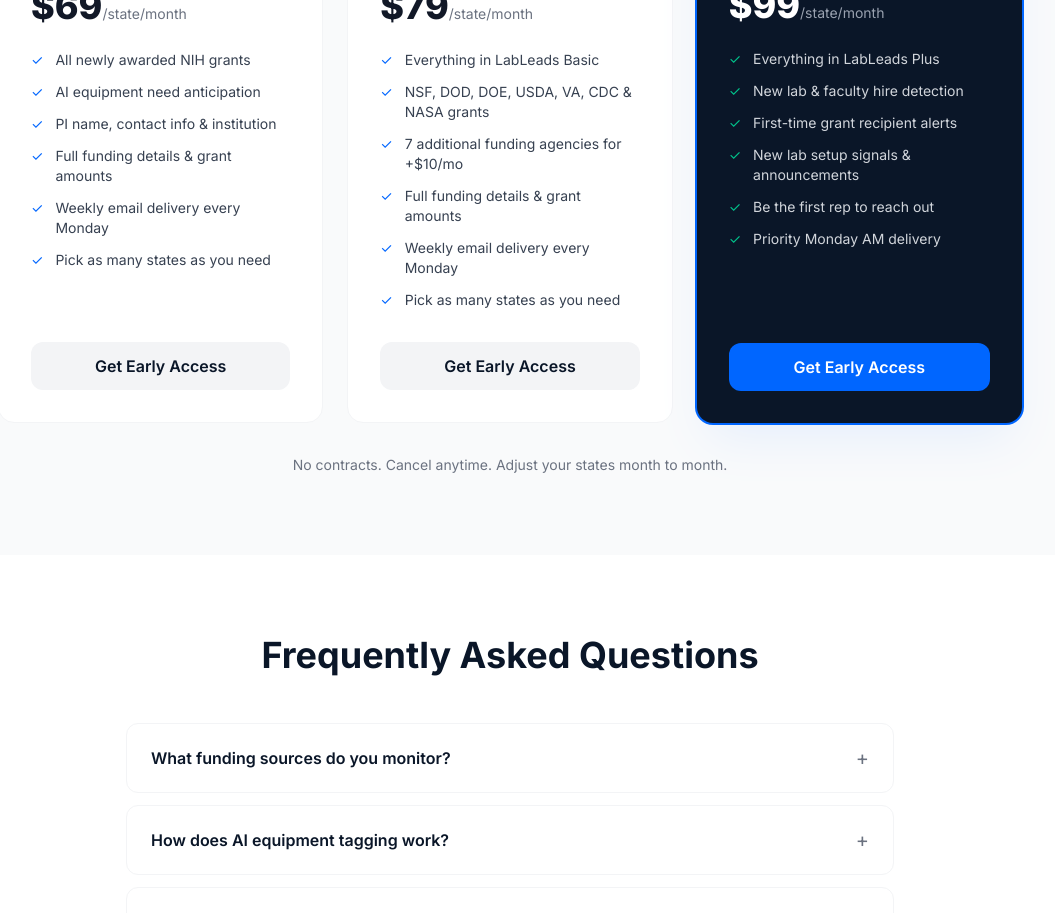
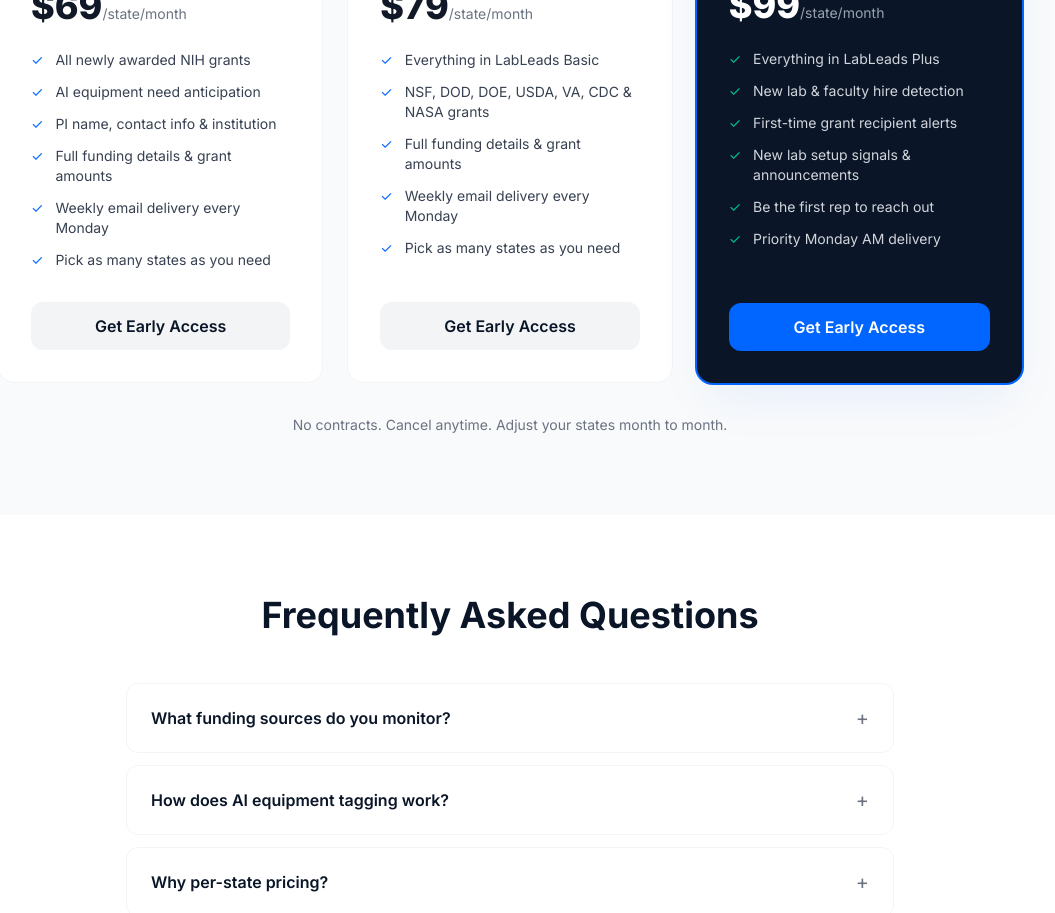
Before and after one commit to lableadmanager-bit/lableadspro-website, a Next.js app: page / in a window 1280 px wide. Shown: the part 4180-5093 px from the top of the page, without its empty margins (130-1185 px from the left). Built offline with nearby package versions, Linux system fonts and the light colour scheme.

Commit message:
Remove redundant '+/mo' line from Plus features

```diff
--- a/src/components/Pricing.tsx
+++ b/src/components/Pricing.tsx
@@ -23,7 +23,6 @@
     features: [
       "Everything in LabLeads Basic",
       "NSF, DOD, DOE, USDA, VA, CDC & NASA grants",
-      "7 additional funding agencies for +$10/mo",
       "Full funding details & grant amounts",
       "Weekly email delivery every Monday",
       "Pick as many states as you need",
```
